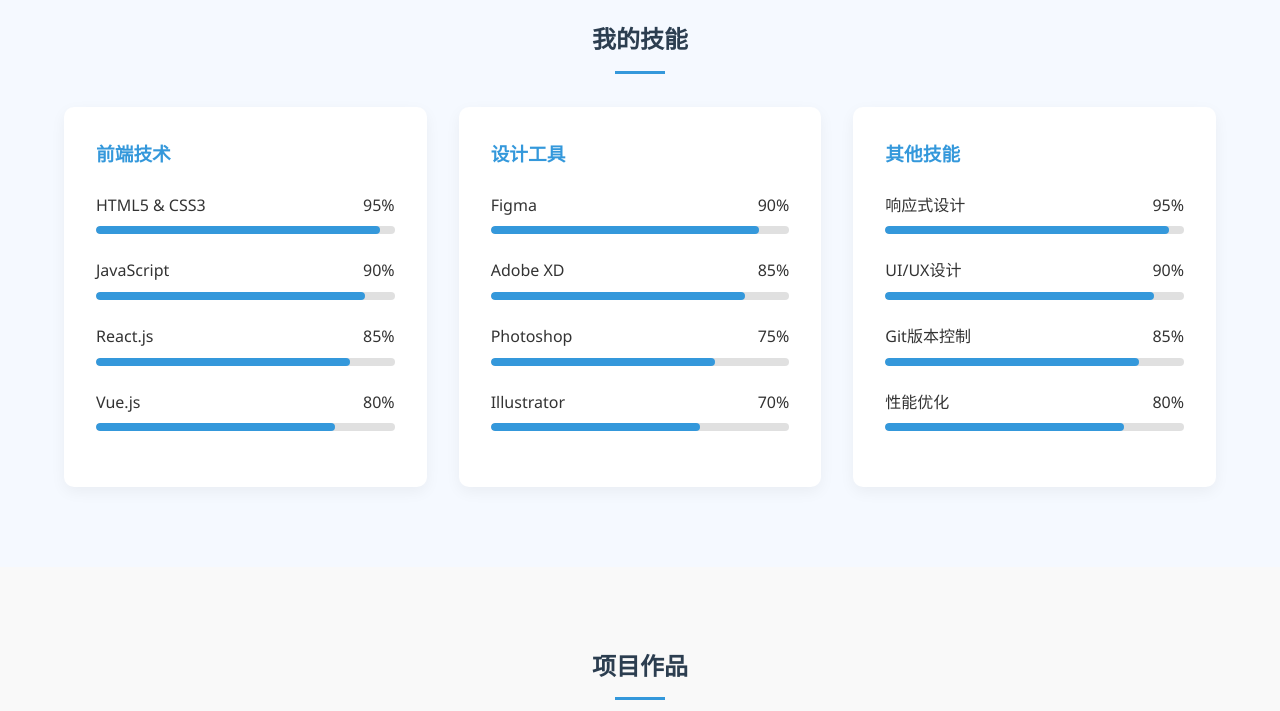
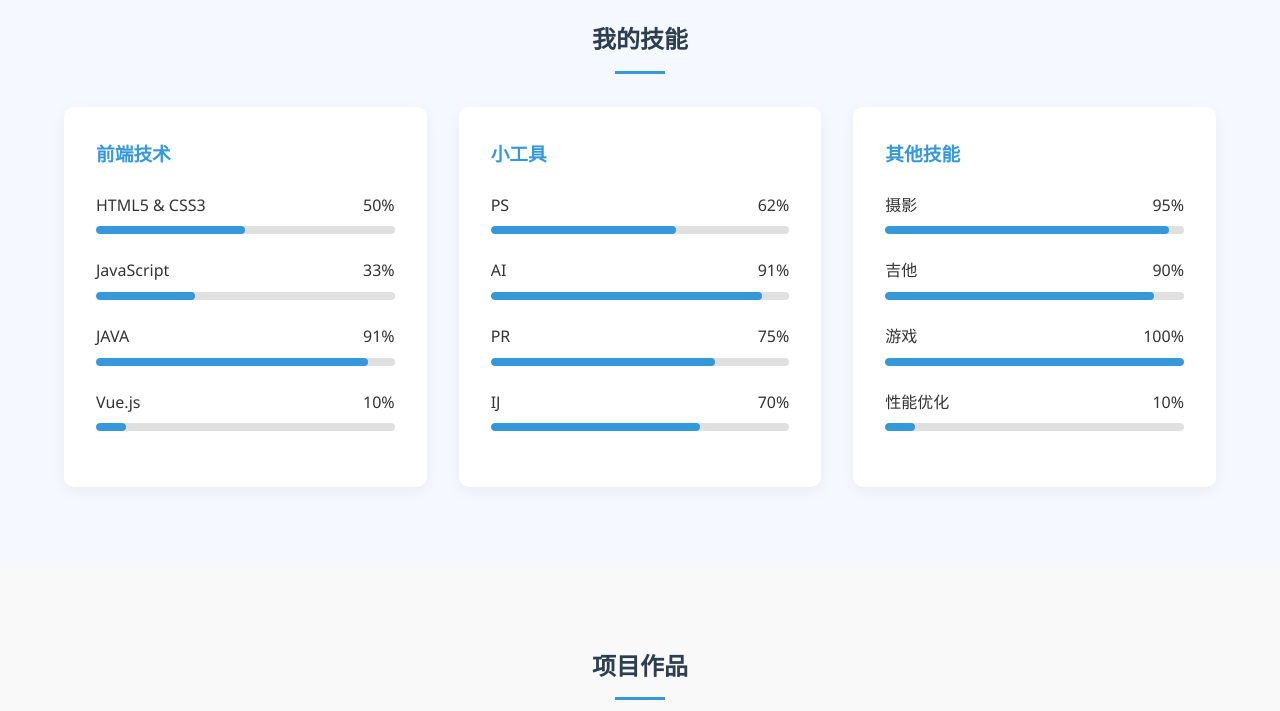
Before and after one commit to HoshinoXinye/HoshinoXinye.github.io, a plain HTML site: page index.html in a window 1280 px wide. Shown: the part 1520-2231 px from the top of the page. Drawn offline with Linux system fonts and the light colour scheme.

Commit message:
Update index.html

```diff
--- a/index.html
+++ b/index.html
@@ -3,7 +3,7 @@
 <head>
     <meta charset="UTF-8">
     <meta name="viewport" content="width=device-width, initial-scale=1.0">
-    <title>简约个人网站</title>
+    <title>九州小站</title>
     <link rel="stylesheet" href="https://cdnjs.cloudflare.com/ajax/libs/font-awesome/6.4.0/css/all.min.css">
     <style>
         /* 基础样式重置 */
@@ -549,7 +549,7 @@
     <header>
         <div class="container">
             <nav>
-                <a href="#" class="logo">个人网站</a>
+                <a href="#" class="logo">SkyEX</a>
                 <div class="menu-toggle" id="menuToggle">
                     <i class="fas fa-bars"></i>
                 </div>
@@ -557,7 +557,7 @@
                     <li><a href="#home" class="active">首页</a></li>
                     <li><a href="#about">关于我</a></li>
                     <li><a href="#skills">技能</a></li>
-                    <li><a href="#projects">项目</a></li>
+                    <li><a href="#projects">参与项目</a></li>
                     <li><a href="#contact">联系</a></li>
                 </ul>
             </nav>
@@ -568,8 +568,9 @@
     <section class="hero" id="home">
         <div class="container">
             <div class="hero-content">
-                <h1>你好，我是李明</h1>
-                <p>前端开发工程师 & UI设计师，专注于创建优雅、高效的Web应用和用户体验设计。</p>
+                <h1>我是九州</h1>
+                <p>枫叶原首席焊工兼室长，漓苏NLY离源城存档瑾颜城都督，元北市市长</p>
+                <p>以及MC-TLR-MC废墟图书馆馆长</p>
                 <a href="#projects" class="btn">查看我的作品</a>
             </div>
         </div>
@@ -604,64 +605,64 @@
                     <div class="skill-item">
                         <div class="skill-info">
                             <span>HTML5 & CSS3</span>
-                            <span>95%</span>
+                            <span>50%</span>
                         </div>
                         <div class="skill-bar">
-                            <div class="skill-progress" style="width: 95%"></div>
+                            <div class="skill-progress" style="width: 50%"></div>
                         </div>
                     </div>
                     <div class="skill-item">
                         <div class="skill-info">
                             <span>JavaScript</span>
-                            <span>90%</span>
+                            <span>33%</span>
                         </div>
                         <div class="skill-bar">
-                            <div class="skill-progress" style="width: 90%"></div>
+                            <div class="skill-progress" style="width: 33%"></div>
                         </div>
                     </div>
                     <div class="skill-item">
                         <div class="skill-info">
-                            <span>React.js</span>
-                            <span>85%</span>
+                            <span>JAVA</span>
+                            <span>91%</span>
                         </div>
                         <div class="skill-bar">
-                            <div class="skill-progress" style="width: 85%"></div>
+                            <div class="skill-progress" style="width: 91%"></div>
                         </div>
                     </div>
                     <div class="skill-item">
                         <div class="skill-info">
                             <span>Vue.js</span>
-                            <span>80%</span>
+                            <span>10%</span>
                         </div>
                         <div class="skill-bar">
-                            <div class="skill-progress" style="width: 80%"></div>
+                            <div class="skill-progress" style="width: 10%"></div>
                         </div>
                     </div>
                 </div>
 
                 <div class="skill-category">
-                    <h3>设计工具</h3>
+                    <h3>小工具</h3>
                     <div class="skill-item">
                         <div class="skill-info">
-                            <span>Figma</span>
-                            <span>90%</span>
+                            <span>PS</span>
+                            <span>62%</span>
                         </div>
                         <div class="skill-bar">
-                            <div class="skill-progress" style="width: 90%"></div>
+                            <div class="skill-progress" style="width: 62%"></div>
                         </div>
                     </div>
                     <div class="skill-item">
                         <div class="skill-info">
-                            <span>Adobe XD</span>
-                            <span>85%</span>
+                            <span>AI</span>
+                            <span>91%</span>
                         </div>
                         <div class="skill-bar">
-                            <div class="skill-progress" style="width: 85%"></div>
+                            <div class="skill-progress" style="width: 91%"></div>
                         </div>
                     </div>
                     <div class="skill-item">
                         <div class="skill-info">
-                            <span>Photoshop</span>
+                            <span>PR</span>
                             <span>75%</span>
                         </div>
                         <div class="skill-bar">
@@ -670,7 +671,7 @@
                     </div>
                     <div class="skill-item">
                         <div class="skill-info">
-                            <span>Illustrator</span>
+                            <span>IJ</span>
                             <span>70%</span>
                         </div>
                         <div class="skill-bar">
@@ -683,7 +684,7 @@
                     <h3>其他技能</h3>
                     <div class="skill-item">
                         <div class="skill-info">
-                            <span>响应式设计</span>
+                            <span>摄影</span>
                             <span>95%</span>
                         </div>
                         <div class="skill-bar">
@@ -692,7 +693,7 @@
                     </div>
                     <div class="skill-item">
                         <div class="skill-info">
-                            <span>UI/UX设计</span>
+                            <span>吉他</span>
                             <span>90%</span>
                         </div>
                         <div class="skill-bar">
@@ -701,20 +702,20 @@
                     </div>
                     <div class="skill-item">
                         <div class="skill-info">
-                            <span>Git版本控制</span>
-                            <span>85%</span>
+                            <span>游戏</span>
+                            <span>100%</span>
                         </div>
                         <div class="skill-bar">
-                            <div class="skill-progress" style="width: 85%"></div>
+                            <div class="skill-progress" style="width: 100%"></div>
                         </div>
                     </div>
                     <div class="skill-item">
                         <div class="skill-info">
                             <span>性能优化</span>
-                            <span>80%</span>
+                            <span>10%</span>
                         </div>
                         <div class="skill-bar">
-                            <div class="skill-progress" style="width: 80%"></div>
+                            <div class="skill-progress" style="width: 10%"></div>
                         </div>
                     </div>
                 </div>
```
